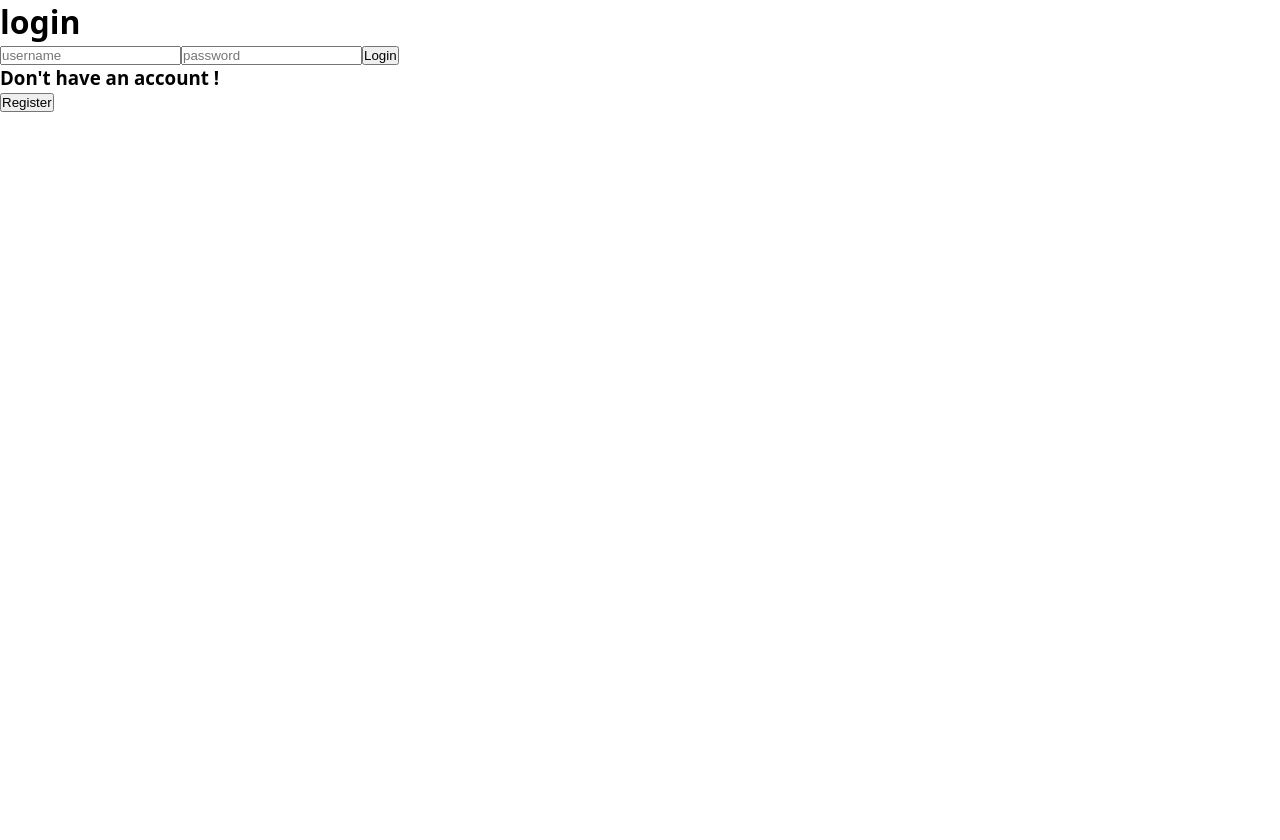
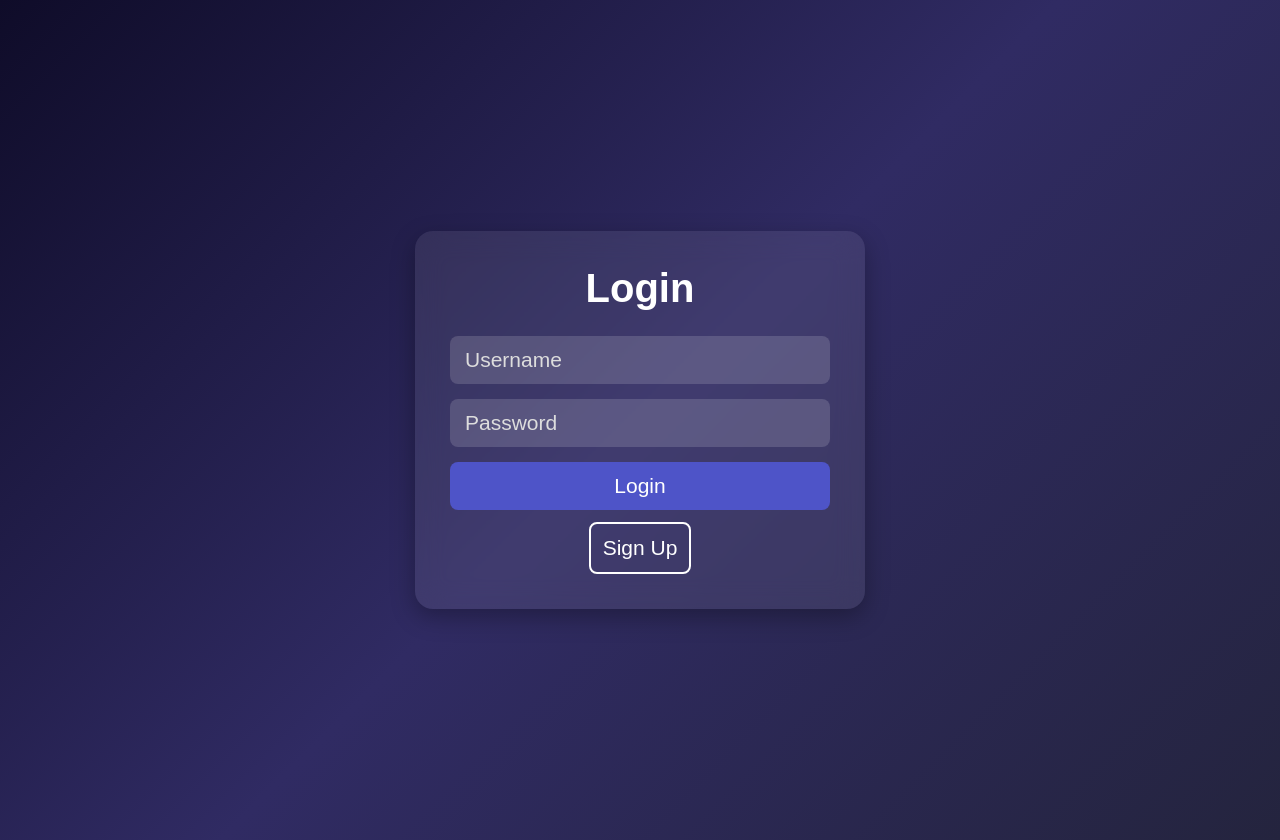
Before and after one commit to Ahmed-Miled/Collaborative-Code-Editor-Whiteboard, a React (Vite) app in the folder client/: page / in a window 1280 px wide. Before the commit the page ends 800 px from the top, so only its background shows below. Built offline with nearby package versions, Linux system fonts and the light colour scheme.

Commit message:
styling login and register

```diff
--- a/client/src/App.jsx
+++ b/client/src/App.jsx
@@ -1,6 +1,6 @@
 import { BrowserRouter as Router, Routes, Route } from "react-router-dom";
 
-import '../styles/App.css'
+import "../styles/styleAuth.css";
 
 import ProtectedRoute from './components/ProtectedRoute'
 
--- /dev/null
+++ b/client/src/components/Document.jsx
@@ -0,0 +1,9 @@
+function Document() {
+  return (
+    <div>
+      <h1>Document</h1>
+    </div>
+  )
+}
+
+export default Document
--- a/client/src/components/NavBar.jsx
+++ b/client/src/components/NavBar.jsx
@@ -9,7 +9,7 @@ function NavBar(){
 
 
   return(
-    <div>
+    <div className="navbar">
       <h1>navigation bar</h1>
       <button onClick={handleLogout}>Logout</button>
     </div>
--- /dev/null
+++ b/client/src/components/SideBar.jsx
@@ -0,0 +1,7 @@
+function SideBar () {
+  return (
+    <div className="side-bar">SideBar</div>
+  )
+}
+
+export default SideBar
--- a/client/src/pages/HomePage.jsx
+++ b/client/src/pages/HomePage.jsx
@@ -1,10 +1,13 @@
 import NavBar from "../components/NavBar"
+import SideBar from "../components/SideBar"
+import Document from "../components/Document"
 
 function HomePage(){
   return (
     <div>
       <NavBar/>
-      <h1>HomePage</h1>
+      <SideBar />
+      <Document />
     </div>
   )
 }
--- a/client/src/pages/LoginPage.jsx
+++ b/client/src/pages/LoginPage.jsx
@@ -2,10 +2,7 @@ import { useNavigate } from "react-router-dom";
 import { useState } from "react";
 import { loginUser } from "../api/api";
 
-
-
 function LoginPage() {
-
   const [username, setUsername] = useState("");
   const [password, setPassword] = useState("");
   const [errors, setErrors] = useState("");
@@ -19,33 +16,53 @@ function LoginPage() {
     try {
       const data = await loginUser({ username, password });
 
-
       if (data.token) {
         localStorage.setItem("token", data.token);
         navigate("/home");
       } else {
         setErrors(data.message || "Login failed");
       }
-
     } catch (err) {
       setErrors(err.message);
     }
   }
 
-  return(
-    <div className="register page">
-      <h1>login</h1>
-       <form onSubmit={handleLogin}>
-         <input type="text" placeholder="username" value={username} onChange={(e) => setUsername(e.target.value)} />
-         <input type="password" placeholder="password" value={password} onChange={(e) => setPassword(e.target.value)} />
-         <button type="submit">Login</button>
-         {errors && <p>{errors}</p>}
+  return (
+    <div className="auth-page">
+      <div className="auth-card">
+        <h1 className="title">Login</h1>
+        <form className="auth-form" onSubmit={handleLogin}>
+          <input
+            className="input"
+            type="text"
+            placeholder="Username"
+            value={username}
+            onChange={(e) => setUsername(e.target.value)}
+          />
+
+          <input
+            className="input"
+            type="password"
+            placeholder="Password"
+            value={password}
+            onChange={(e) => setPassword(e.target.value)}
+          />
+
+          <button className="btn-primary" type="submit">
+            Login
+          </button>
         </form>
-
-       <h3>Don't have an account !</h3>
-       <button onClick={() => navigate("/register")}>Register</button>
+        {errors && <p className="error">{errors}</p>}
+        <button
+          className="btn-outline"
+          type="button"
+          onClick={() => navigate("/register")}
+        >
+          Sign Up
+        </button>
       </div>
-  )
+    </div>
+  );
 }
 
-export default LoginPage
+export default LoginPage;
--- a/client/src/pages/RegisterPage.jsx
+++ b/client/src/pages/RegisterPage.jsx
@@ -7,6 +7,7 @@ function RegisterPage() {
   const [password, setPassword] = useState("");
   const [email, setEmail] = useState("");
   const [errors, setErrors] = useState("");
+
   const navigate = useNavigate();
 
   async function handleRegister(e) {
@@ -17,7 +18,6 @@ function RegisterPage() {
       const result = await registerUser({ username, email, password });
 
       if (result.token) {
-        console.log("User registered:", result);
         localStorage.setItem("token", result.token);
         navigate("/home");
       } else {
@@ -29,35 +29,47 @@ function RegisterPage() {
   }
 
   return (
-    <div>
-      <h1>Register</h1>
-      <form onSubmit={handleRegister}>
+    <div className="auth-page">
+      <div className="auth-card">
+        <h1 className="title">Create Account</h1>
+
+        <form onSubmit={handleRegister} className="auth-form">
           <input
             type="text"
-          placeholder="username"
+            placeholder="Username"
+            className="input"
             value={username}
             onChange={(e) => setUsername(e.target.value)}
           />
 
           <input
+            type="email"
+            placeholder="Email"
+            className="input"
+            value={email}
+            onChange={(e) => setEmail(e.target.value)}
+          />
+
+          <input
             type="password"
-          placeholder="password"
+            placeholder="Password"
+            className="input"
             value={password}
             onChange={(e) => setPassword(e.target.value)}
           />
 
-        <input
-          type="text"
-          placeholder="email"
-          value={email}
-          onChange={(e) => setEmail(e.target.value)}
-        />
+          <button type="submit" className="btn-primary">
+            Register
+          </button>
 
-        <button type="submit">Register</button>
-        {errors && <p style={{ color: "red" }}>{errors}</p>}
+          {errors && <p className="error">{errors}</p>}
         </form>
-      <h5>i have already an account</h5>
-      <button onClick={() => navigate("/")}>Login</button>
+
+        <p className="register-text">Already have an account?</p>
+        <button className="btn-outline" onClick={() => navigate("/")}>
+          Login
+        </button>
+      </div>
     </div>
   );
 }
--- /dev/null
+++ b/client/styles/styleAuth.css
@@ -0,0 +1,102 @@
+* {
+  margin: 0;
+}
+
+.auth-page {
+  min-height: 100vh;
+  display: flex;
+  align-items: center;
+  justify-content: center;
+  background: linear-gradient(135deg, #0f0c29, #302b63, #24243e);
+  padding: 20px;
+  font-family: "Poppins", sans-serif;
+}
+
+.auth-card {
+  width: 380px;
+  background: rgba(255, 255, 255, 0.08);
+  padding: 35px;
+  border-radius: 18px;
+  backdrop-filter: blur(14px);
+  -webkit-backdrop-filter: blur(14px);
+  box-shadow: 0 8px 25px rgba(0, 0, 0, 0.3);
+  text-align: center;
+  color: #fff;
+}
+
+.title {
+  font-size: 40px;
+  font-weight: 600;
+  margin-bottom: 25px;
+}
+
+.auth-form {
+  display: flex;
+  flex-direction: column;
+  gap: 15px;
+}
+
+.input {
+  padding: 12px 15px;
+  border-radius: 8px;
+  border: none;
+  outline: none;
+  font-size: 21px;
+  background: rgba(255, 255, 255, 0.15);
+  color: white;
+  transition: 0.25s;
+}
+
+.input::placeholder {
+  color: #ddd;
+}
+
+.input:focus {
+  background: rgba(255, 255, 255, 0.25);
+  transform: scale(1.02);
+}
+
+.btn-primary {
+  padding: 12px;
+  background: #4e54c8;
+  border: none;
+  border-radius: 8px;
+  color: #fff;
+  font-size: 21px;
+  cursor: pointer;
+  transition: 0.25s;
+}
+
+.btn-primary:hover {
+  background: #6369d1;
+  transform: scale(1.03);
+}
+
+.btn-outline {
+  margin-top: 12px;
+  padding: 12px;
+  border-radius: 8px;
+  border: 2px solid #fff;
+  background: transparent;
+  color: #fff;
+  cursor: pointer;
+  transition: 0.25s;
+  font-size: 21px;
+}
+
+.btn-outline:hover {
+  background: rgba(255, 255, 255, 0.15);
+  transform: scale(1.03);
+}
+
+.error {
+  margin-top: 5px;
+  color: #ff6b6b;
+  font-size: 18px;
+}
+
+.register-text {
+  margin-top: 20px;
+  font-size: 14px;
+  color: #ddd;
+}
```
Lines whose indentation alone changed are shown as unchanged.
